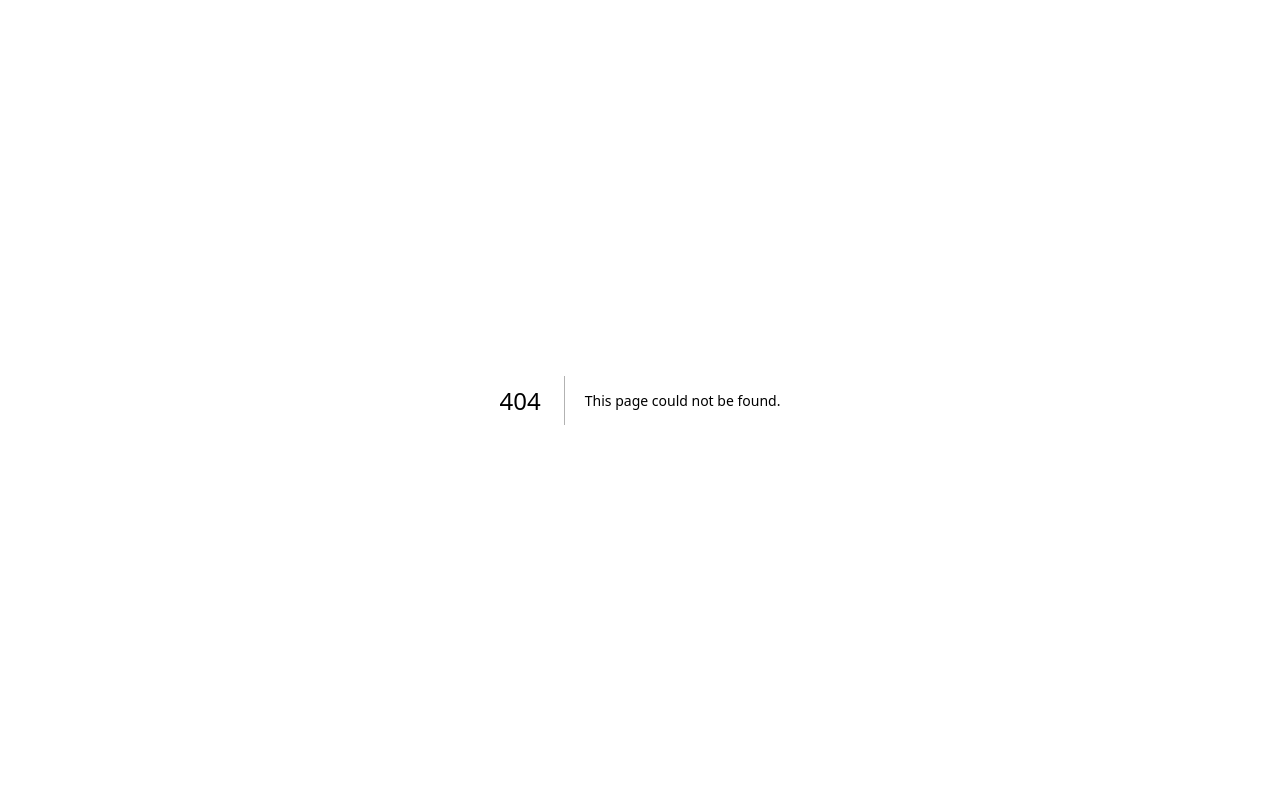
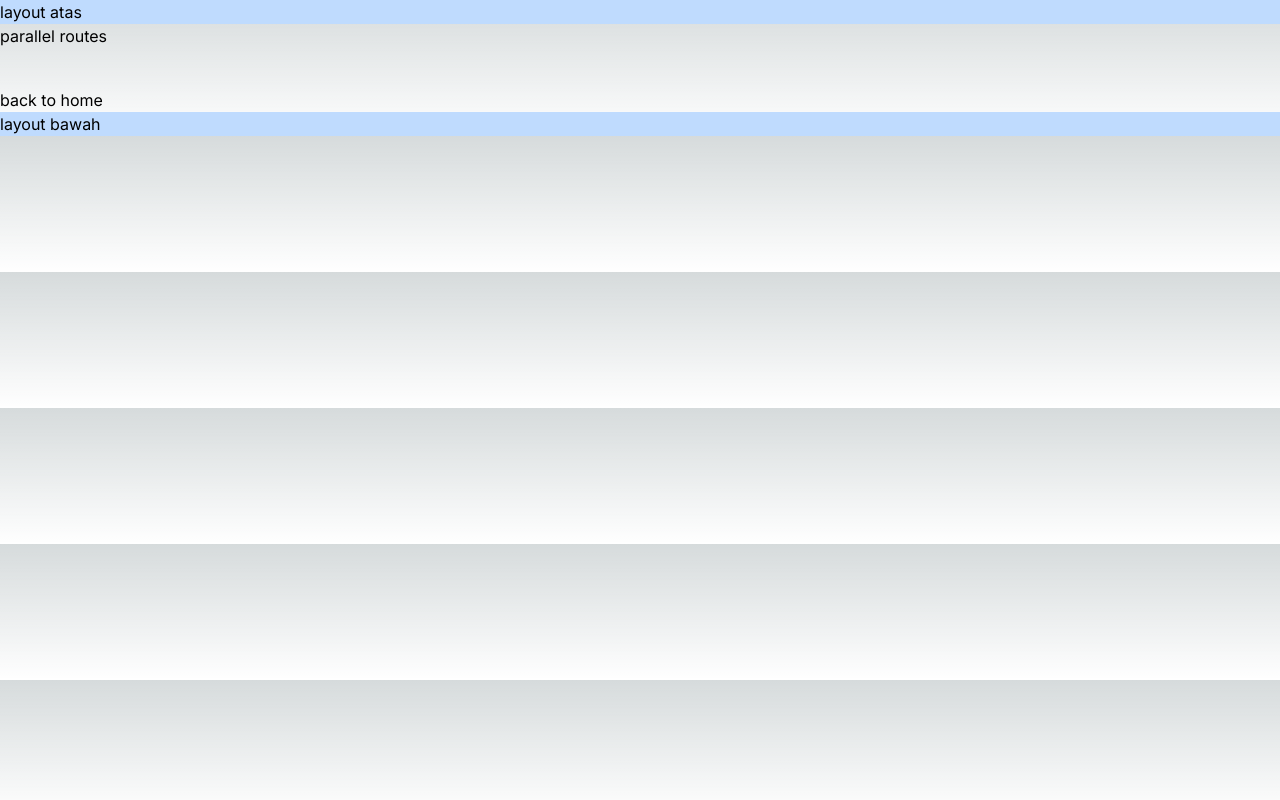
Before and after one commit to silvianaim02/Introduction-Next-JS, a Next.js app: page /routing/parallel-routes in a window 1280 px wide. Before the commit this address had no page. Built offline with nearby package versions, Linux system fonts and the light colour scheme.

Commit message:
parallel routes

```diff
--- a/package.json
+++ b/package.json
@@ -16,6 +16,7 @@
     "postcss": "8.4.27",
     "react": "18.2.0",
     "react-dom": "18.2.0",
+    "react-error-boundary": "^4.0.11",
     "tailwindcss": "3.3.3"
   }
 }
--- a/src/app/layout.js
+++ b/src/app/layout.js
@@ -11,7 +11,11 @@ export const metadata = {
 export default function RootLayout({ children }) {
   return (
     <html lang="en">
-      <body className={inter.className}>{children}</body>
+      <body className={inter.className}>
+        <p className="bg-blue-200">layout atas</p>
+        {children}
+        <p className="bg-blue-200">layout bawah</p>
+      </body>
     </html>
   );
 }
--- a/src/app/page.js
+++ b/src/app/page.js
@@ -61,6 +61,18 @@ export default async function Home() {
           <Link href={`/routing/loading`}>Klik loading</Link>
         </div>
       </div>
+      <div className="mb-10">
+        <h2 className="text-xl underline">Error handling</h2>
+        <div>
+          <Link href={`/routing/error`}>Klik error</Link>
+        </div>
+      </div>
+      <div className="mb-10">
+        <h2 className="text-xl underline">Parallel Routes</h2>
+        <div>
+          <Link href={`/routing/parallel-routes`}>Klik Parallel Routes</Link>
+        </div>
+      </div>
     </main>
   );
 }
--- /dev/null
+++ b/src/app/routing/parallel-routes/@folder1/loading.js
@@ -0,0 +1,3 @@
+export default function Loading() {
+  return <p>LOADING FOLDER 1...</p>;
+}
--- /dev/null
+++ b/src/app/routing/parallel-routes/@folder1/page.js
@@ -0,0 +1,6 @@
+export default async function Page() {
+  // simulate loading time for 6 seconds
+  await new Promise((resolve) => setTimeout(resolve, 6000));
+
+  return <h4>FOLDER 1 COMPONENT LOADED</h4>;
+}
--- /dev/null
+++ b/src/app/routing/parallel-routes/@folder2/loading.js
@@ -0,0 +1,3 @@
+export default function Loading() {
+  return <p>LOADING FOLDER 2...</p>;
+}
--- /dev/null
+++ b/src/app/routing/parallel-routes/@folder2/page.js
@@ -0,0 +1,6 @@
+export default async function Page() {
+  // simulate loading time for 8 seconds
+  await new Promise((resolve) => setTimeout(resolve, 8000));
+
+  return <h4>FOLDER 2 COMPONENT LOADED TWO SECONDS LATER</h4>;
+}
--- /dev/null
+++ b/src/app/routing/parallel-routes/layout.js
@@ -0,0 +1,13 @@
+export default function Layout({
+  children,
+  folder1,
+  folder2, // will be a page or nested layout
+}) {
+  return (
+    <section>
+      <div className="bg-pink-200">{folder1}</div>
+      <div className="bg-purple-200">{folder2}</div>
+      {children}
+    </section>
+  );
+}
--- /dev/null
+++ b/src/app/routing/parallel-routes/page.js
@@ -0,0 +1,13 @@
+import Link from "next/link";
+
+export default function Page() {
+  // anything you add here will be rendered as a children of RootLayout
+  return (
+    <div>
+      <p>parallel routes</p>
+      <Link href={`/`}>
+        <p className="mt-10">back to home</p>
+      </Link>
+    </div>
+  );
+}
```
Also changed, not shown: 1 other file (tests, documents, lock files or other folders).
